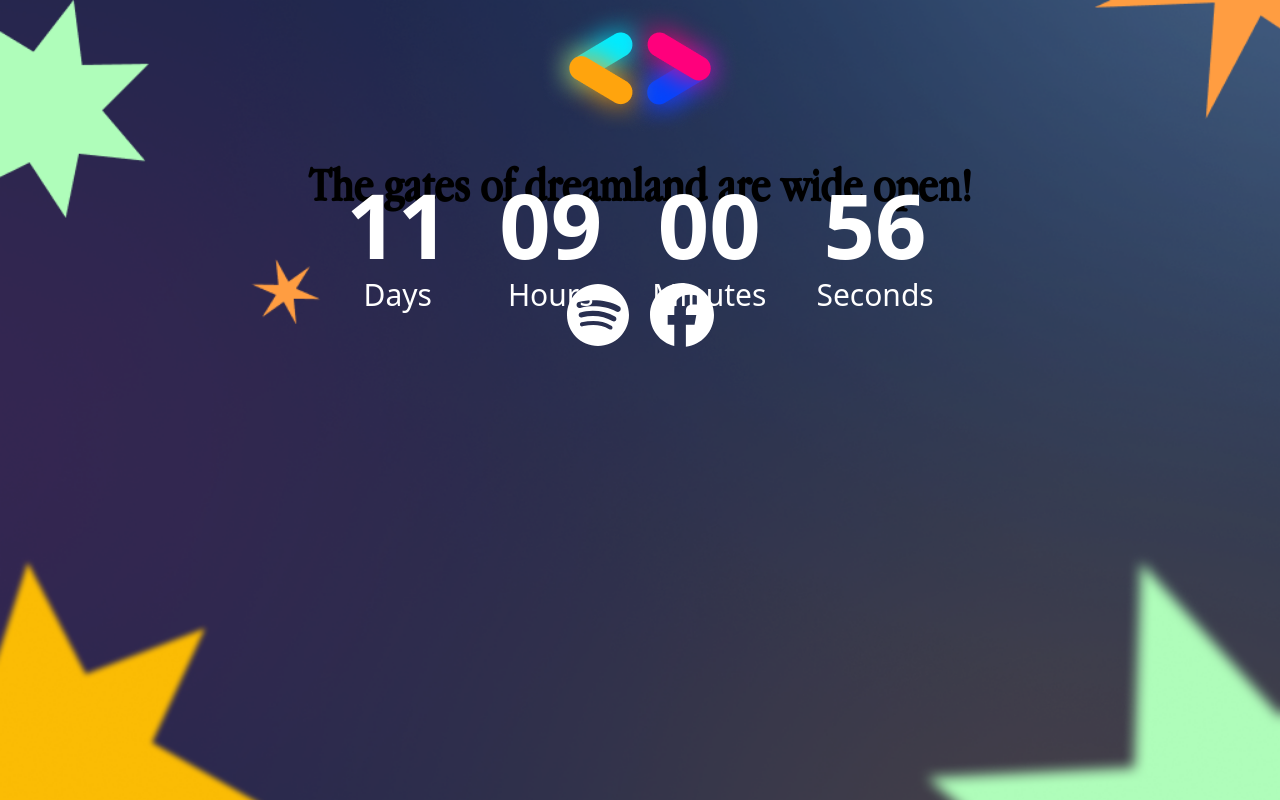
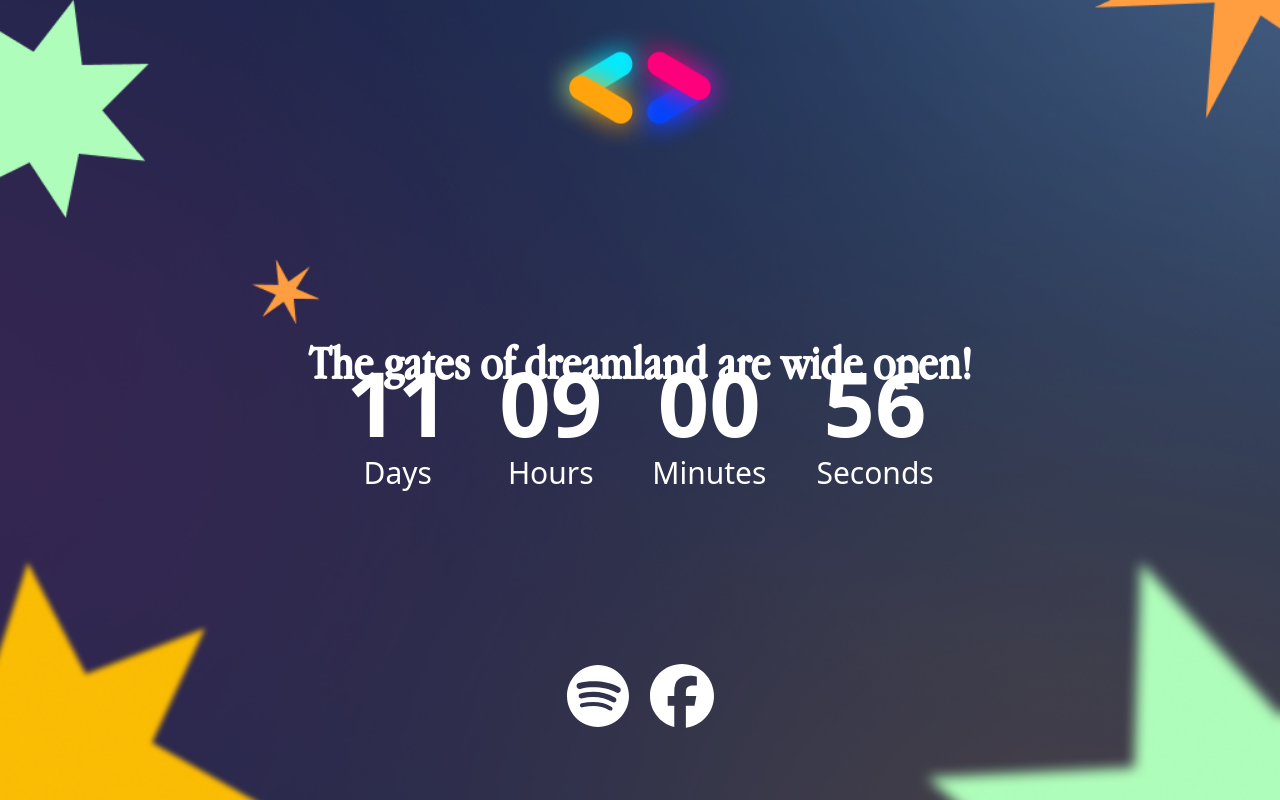
Before and after one commit to gdgoc-usls/quandary-countdown-24, a React (Vite) app: page / in a window 1280 px wide. Built offline with nearby package versions, Linux system fonts and the light colour scheme.

Commit message:
Chore: Header, Footer positioning

```diff
--- a/index.html
+++ b/index.html
@@ -8,7 +8,7 @@
     <title>Quandary `24 | Countdown</title>
   </head>
   <body class="w-screen h-screen overflow-hidden sm:bg-[url('/src/assets/bg-mobile.png')] md:bg-[url('/src/assets/bg-tablet.png')]
-  bg-[url('/src/assets/bg-desktop.png')] bg-cover bg-fixed bg-center bg-no-repeat">
+  bg-[url('/src/assets/bg-desktop.png')] bg-cover bg-fixed bg-center bg-no-repeat flex flex-center items-center justify-center">
     <div id="root"></div>
     <script type="module" src="/src/main.tsx"></script>
   </body>
--- a/src/App.tsx
+++ b/src/App.tsx
@@ -4,13 +4,14 @@ import { useContext } from 'react'
 
 const Main: React.FC = () => {
   const { eventHeader } = useContext<ContextProps>(HeaderContext)
-  console.log(eventHeader)
-  return <>
-    <QuandaryIcon />
-    <h3 className="text-center text-5xl font-bold font-garamond">{ eventHeader }</h3>
-    <Timer />
-    <Footer />
-  </>
+  return (
+    <>
+      <QuandaryIcon />
+      <h3 className="text-center text-5xl font-semibold text-white font-garamond masked-text">{ eventHeader }</h3>
+      <Timer />
+      <Footer />
+    </>
+  )
 }
 
 function App() {
--- a/src/components/Footer.tsx
+++ b/src/components/Footer.tsx
@@ -1,6 +1,6 @@
 export default function Footer() {
     return (
-        <footer className="flex gap-5 items-center justify-center bottom-[10%]">
+        <footer className="absolute bottom-0 my-10 left-1/2 -translate-x-1/2 -translate-y-1/2 flex gap-[1.25em] items-center justify-center">
             <a href="https://open.spotify.com/playlist/0WHIzvpbmnLMuCG7UEMOj3?si=vDS69yH2QKaQRqb3w511pg&pi=3YF-rlktRJi8R" target="_blank" rel="noreferrer noopener">
                 <svg className="w-16 h-16 fill-white hover:scale-[1.1] hover:transition duration-300 ease-in-out hover:drop-shadow-links" xmlns="http://www.w3.org/2000/svg" viewBox="0 0 496 512" >
                     <path d="M248 8C111.1 8 0 119.1 0 256s111.1 248 248 248 248-111.1 248-248S384.9 8 248 8zm100.7 364.9c-4.2 0-6.8-1.3-10.7-3.6-62.4-37.6-135-39.2-206.7-24.5-3.9 1-9 2.6-11.9 2.6-9.7 0-15.8-7.7-15.8-15.8 0-10.3 6.1-15.2 13.6-16.8 81.9-18.1 165.6-16.5 237 26.2 6.1 3.9 9.7 7.4 9.7 16.5s-7.1 15.4-15.2 15.4zm26.9-65.6c-5.2 0-8.7-2.3-12.3-4.2-62.5-37-155.7-51.9-238.6-29.4-4.8 1.3-7.4 2.6-11.9 2.6-10.7 0-19.4-8.7-19.4-19.4s5.2-17.8 15.5-20.7c27.8-7.8 56.2-13.6 97.8-13.6 64.9 0 127.6 16.1 177 45.5 8.1 4.8 11.3 11 11.3 19.7-.1 10.8-8.5 19.5-19.4 19.5zm31-76.2c-5.2 0-8.4-1.3-12.9-3.9-71.2-42.5-198.5-52.7-280.9-29.7-3.6 1-8.1 2.6-12.9 2.6-13.2 0-23.3-10.3-23.3-23.6 0-13.6 8.4-21.3 17.4-23.9 35.2-10.3 74.6-15.2 117.5-15.2 73 0 149.5 15.2 205.4 47.8 7.8 4.5 12.9 10.7 12.9 22.6 0 13.6-11 23.3-23.2 23.3z"/>
--- a/src/components/HeaderContext.tsx
+++ b/src/components/HeaderContext.tsx
@@ -10,10 +10,9 @@ export const HeaderContext = createContext<ContextProps>({
     setEventHeader: () => {}
 })
 
-//TODO: fix
+
 export const HeaderProvider: React.FC<{ children: React.ReactNode }> = ({ children }) => {
     const [eventHeader, setEventHeader] = useState<string>("See you in dreamland.")
-    console.log(eventHeader)
     return <HeaderContext.Provider value={{ eventHeader, setEventHeader }}>
         { children }
     </HeaderContext.Provider>
--- a/src/components/QuandaryIcon.tsx
+++ b/src/components/QuandaryIcon.tsx
@@ -4,7 +4,7 @@ import QuandaryLogo from '@assets/QuandaryInverted.png'
 const QuandaryIcon: React.FC = () => {
     return (
         <>
-            <a href="#" className="flex flex-col items-center no-underline hover:scale-[1.1] hover:transition duration-500 ease-in-out">
+            <a href="#" className="absolute top-25 left-1/2 -translate-x-1/2 -translate-y-1/2 flex flex-col items-center justify-center no-underline hover:scale-[1.1] hover:transition duration-500 ease-in-out">
                 <img src={ QuandaryLogo } alt="Quandary Logo"></img>
                 <span className="invisible bottom-[20px] text-transparent">Go to Quandary &rarr;</span>
             </a>
--- a/src/styles/globals.css
+++ b/src/styles/globals.css
@@ -21,3 +21,18 @@
 
     --drop-shadow-links: 0 1px 1px rgba(255,255,255,0.8);
 }
+
+// Chore
+.masked-text {
+    /* text-transparent */
+    background-image: linear-gradient(
+        to right,
+        var(grad-yellow) 0%,
+        var(--gradient-color-2) 42%,
+        var(--gradient-color-3) 74%,
+        var(--gradient-color-4) 100%
+    );
+    -webkit-background-clip: text;
+    background-clip: text;
+    -webkit-text-fill-color: transparent;
+}
```
